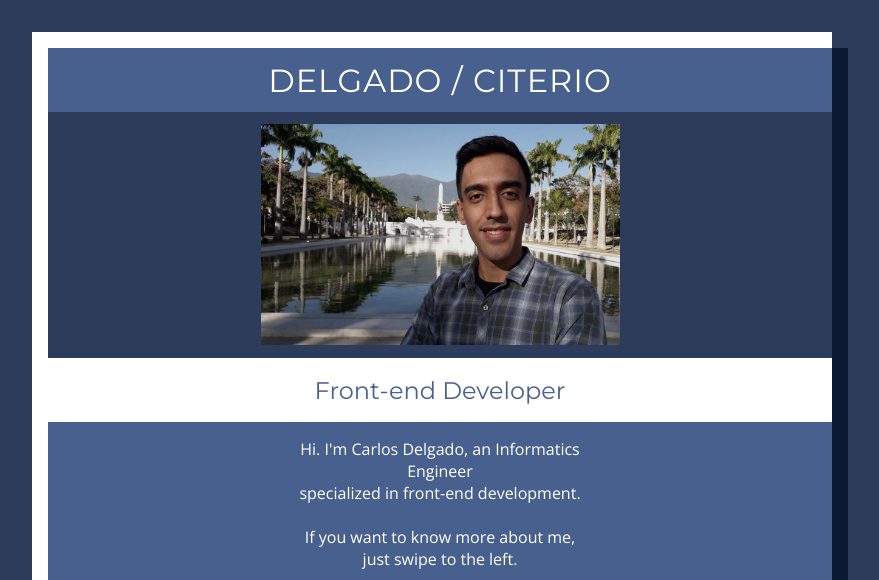
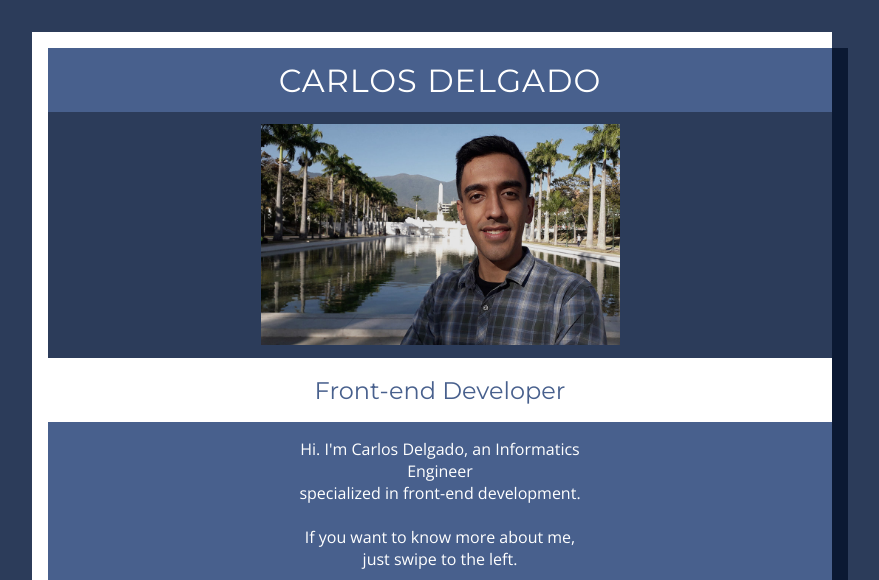
Before and after one commit to delgadociteriowa/main, a plain HTML site: page index.html in a window 1280 px wide. Shown: the top 580 px of the page, without its empty margins (208-1087 px from the left). Drawn offline with nearby package versions, Linux system fonts and the light colour scheme.

Commit message:
change home

```diff
--- a/index.html
+++ b/index.html
@@ -133,7 +133,7 @@
 
 			<div class="swiper-slide slide1">
 				<div class="header">
-					<h1>DELGADO / CITERIO</h1>
+					<h1>CARLOS DELGADO</h1>
 				</div>
 				<div class="photo">
 				</div>
```
